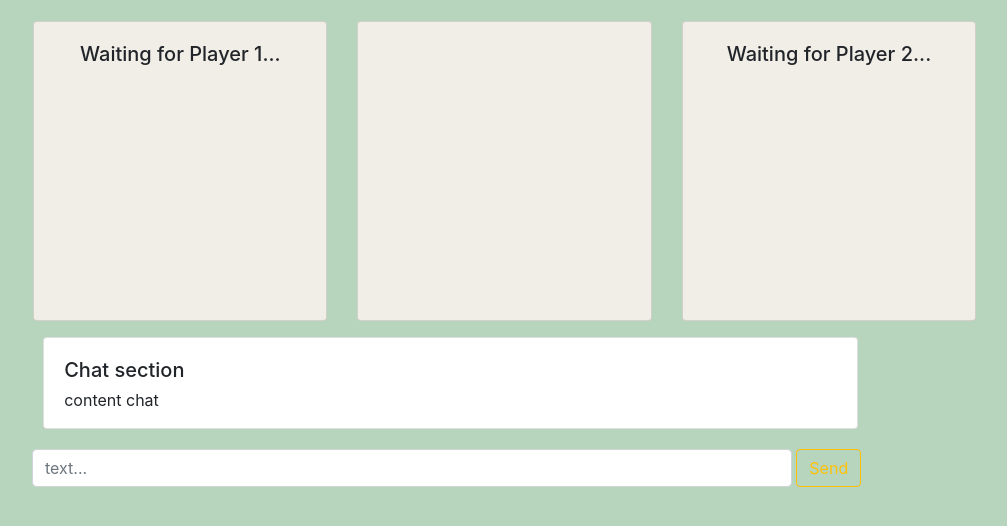
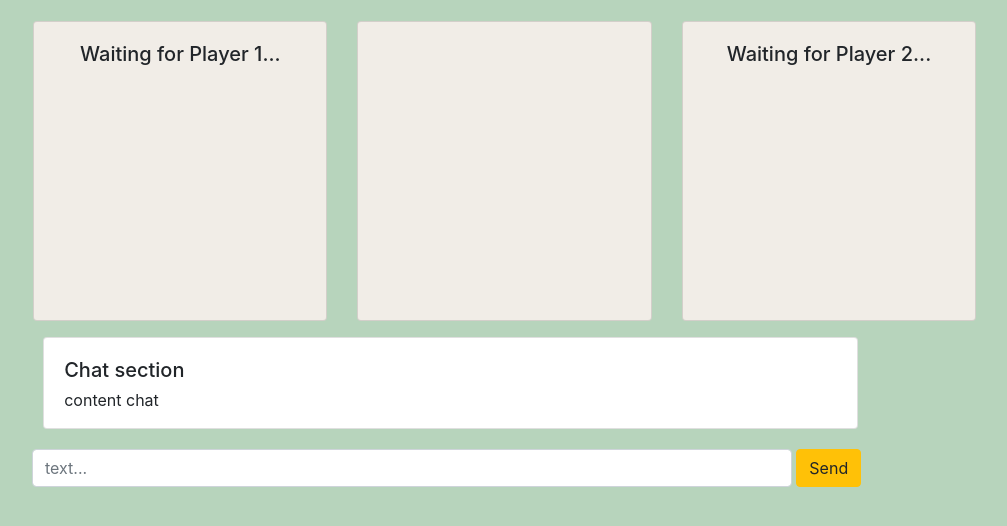
Before and after one commit to f-flores/RPS-Multiplayer, a plain HTML site: page index.html in a window 1280 px wide. Shown: the part 102-628 px from the top of the page, without its empty margins (203-1210 px from the left). Drawn offline with nearby package versions, Linux system fonts and the light colour scheme; no server answers.

Commit message:
restart rpsgame logic

```diff
--- a/index.html
+++ b/index.html
@@ -79,7 +79,7 @@
   <form id="chat-form" class="form-inline justify-content-center">
       <label for="send-chat"></label>
       <input id="send-chat" class="form-control my-2 my-sm-1 mr-sm-1" type="text" placeholder="text..." aria-label="send-chat">
-    <button id="send-chat-btn" class="btn btn-outline-warning my-2 my-sm-0 mr-2" type="submit" value="Send">Send</button>
+    <button id="send-chat-btn" class="btn btn-warning my-2 my-sm-0 mr-2" type="submit" value="Send">Send</button>
   </form>
 
 
```
